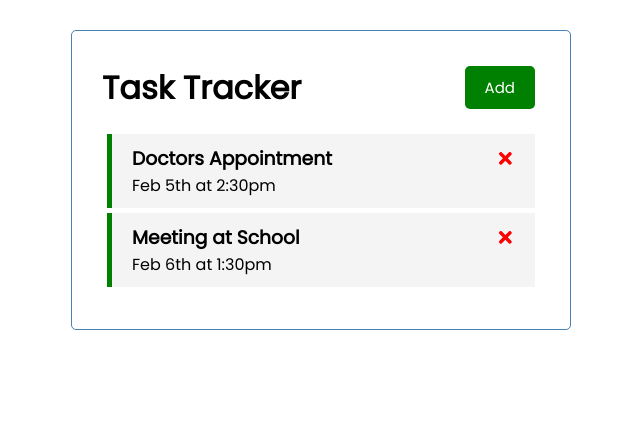
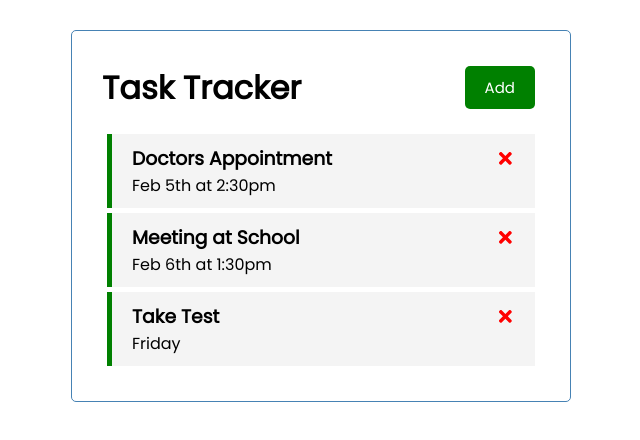
Before and after one commit to GanibegovicIsmail/task-tracker, a React (Create React App) app: page / in a window 1280 px wide. Shown: the top 440 px of the page, without its empty margins (319-959 px from the left). Built offline with nearby package versions, Linux system fonts and the light colour scheme; data requests are answered from the project's data file.

Commit message:
Feat: Server Addition

```diff
--- a/db.json
+++ b/db.json
@@ -11,6 +11,12 @@
       "text": "Meeting at School",
       "day": "Feb 6th at 1:30pm",
       "reminder": true
+    },
+    {
+      "text": "Take Test",
+      "day": "Friday",
+      "reminder": true,
+      "id": 3
     }
   ]
 }
--- a/src/App.js
+++ b/src/App.js
@@ -27,10 +27,22 @@
 
 
 //Add Task
-const addTask = (task) => {
-  const id = Math.floor(Math.random() * 10000) + 1
-  const newTask = { id, ...task}
-  setTasks([...tasks, newTask])
+const addTask = async (task) => {
+  const res = await fetch('http://localhost:5000/tasks', {
+    method: 'POST',
+    header: {
+      'Content-Type': 'application/json'
+    },
+    body: JSON.stringify(task),
+  })
+
+  const data = await res.json()
+
+  setTasks([...tasks, data])
+
+  // const id = Math.floor(Math.random() * 10000) + 1
+  // const newTask = { id, ...task}
+  // setTasks([...tasks, newTask])
 }
 
 
```
